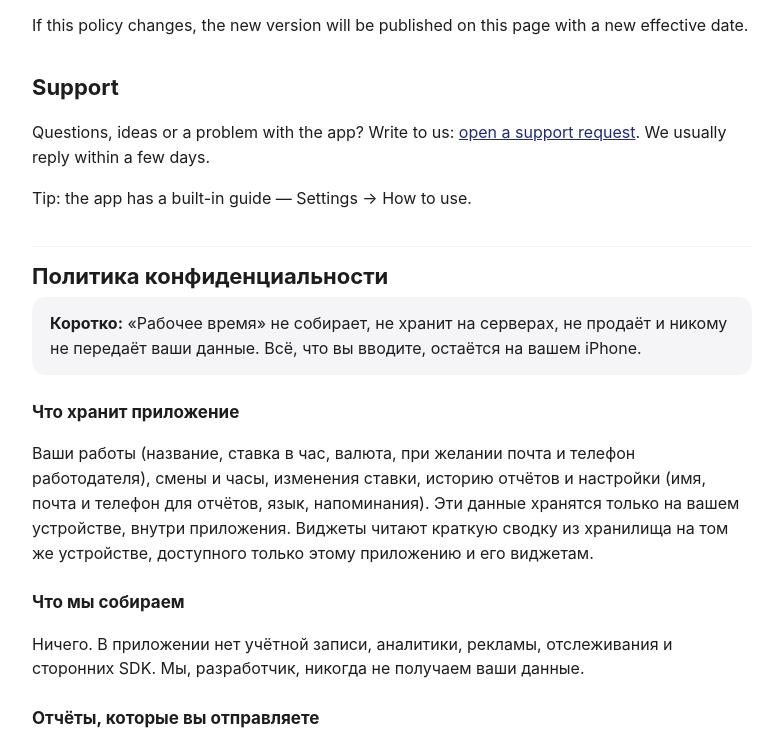
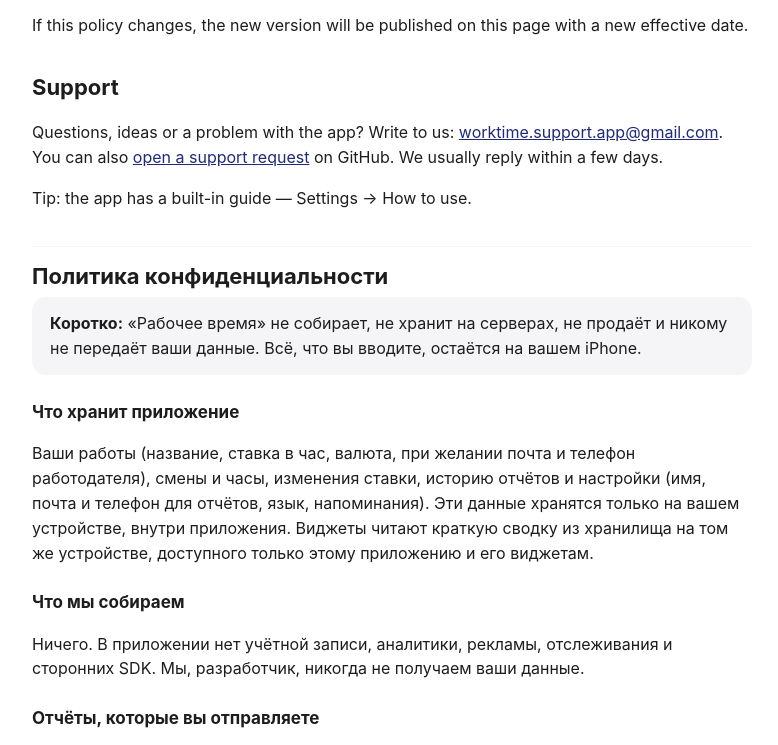
Before and after one commit to stanislavlitvinov-sts/work-time-privacy, a plain HTML site: page index.html in a window 1280 px wide. Shown: the part 1508-2253 px from the top of the page, without its empty margins (248-1026 px from the left). Drawn offline with Linux system fonts and the light colour scheme.

Commit message:
Почта поддержки worktime.support.app@gmail.com
Co-Authored-By: Claude Opus 5.5 <noreply@anthropic.com>
Claude-Session: https://claude.ai/code/session_01JWM9AVAJ2xtFpEvwokCbW4

```diff
--- a/index.html
+++ b/index.html
@@ -75,7 +75,7 @@
 <p>If this policy changes, the new version will be published on this page with a new effective date.</p>
 
 <h2 style="margin-top:32px">Support</h2>
-<p>Questions, ideas or a problem with the app? Write to us: <a href="https://github.com/stanislavlitvinov-sts/work-time-privacy/issues">open a support request</a>. We usually reply within a few days.</p>
+<p>Questions, ideas or a problem with the app? Write to us: <a href="mailto:worktime.support.app@gmail.com">worktime.support.app@gmail.com</a>. You can also <a href="https://github.com/stanislavlitvinov-sts/work-time-privacy/issues">open a support request</a> on GitHub. We usually reply within a few days.</p>
 <p>Tip: the app has a built-in guide — Settings → How to use.</p>
 </section>
 
@@ -112,7 +112,7 @@
 <p>Если политика изменится, новая версия будет опубликована на этой странице с новой датой вступления в силу.</p>
 
 <h2 style="margin-top:32px">Поддержка</h2>
-<p>Вопросы, идеи или проблема с приложением? Напишите нам: <a href="https://github.com/stanislavlitvinov-sts/work-time-privacy/issues">создать обращение</a>. Обычно отвечаем в течение нескольких дней.</p>
+<p>Вопросы, идеи или проблема с приложением? Напишите нам: <a href="mailto:worktime.support.app@gmail.com">worktime.support.app@gmail.com</a>. Можно также <a href="https://github.com/stanislavlitvinov-sts/work-time-privacy/issues">создать обращение</a> на GitHub. Обычно отвечаем в течение нескольких дней.</p>
 <p>Подсказка: в приложении есть встроенная инструкция — Настройки → «Как пользоваться».</p>
 </section>
 
@@ -149,7 +149,7 @@
 <p>Якщо політика зміниться, нову версію буде опубліковано на цій сторінці з новою датою набрання чинності.</p>
 
 <h2 style="margin-top:32px">Підтримка</h2>
-<p>Питання, ідеї чи проблема із застосунком? Напишіть нам: <a href="https://github.com/stanislavlitvinov-sts/work-time-privacy/issues">створити звернення</a>. Зазвичай відповідаємо протягом кількох днів.</p>
+<p>Питання, ідеї чи проблема із застосунком? Напишіть нам: <a href="mailto:worktime.support.app@gmail.com">worktime.support.app@gmail.com</a>. Можна також <a href="https://github.com/stanislavlitvinov-sts/work-time-privacy/issues">створити звернення</a> на GitHub. Зазвичай відповідаємо протягом кількох днів.</p>
 <p>Підказка: у застосунку є вбудована інструкція — Налаштування → «Як користуватися».</p>
 </section>
 
@@ -186,7 +186,7 @@
 <p>Jeśli polityka się zmieni, nowa wersja zostanie opublikowana na tej stronie z nową datą wejścia w życie.</p>
 
 <h2 style="margin-top:32px">Pomoc</h2>
-<p>Pytania, pomysły lub problem z aplikacją? Napisz do nas: <a href="https://github.com/stanislavlitvinov-sts/work-time-privacy/issues">utwórz zgłoszenie</a>. Zwykle odpowiadamy w ciągu kilku dni.</p>
+<p>Pytania, pomysły lub problem z aplikacją? Napisz do nas: <a href="mailto:worktime.support.app@gmail.com">worktime.support.app@gmail.com</a>. Możesz też <a href="https://github.com/stanislavlitvinov-sts/work-time-privacy/issues">utworzyć zgłoszenie</a> na GitHubie. Zwykle odpowiadamy w ciągu kilku dni.</p>
 <p>Wskazówka: w aplikacji jest wbudowana instrukcja — Ustawienia → „Jak korzystać”.</p>
 </section>
 </main>
```
